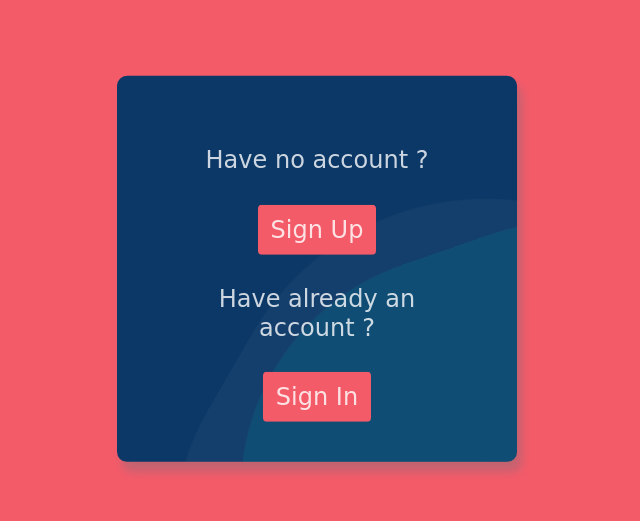
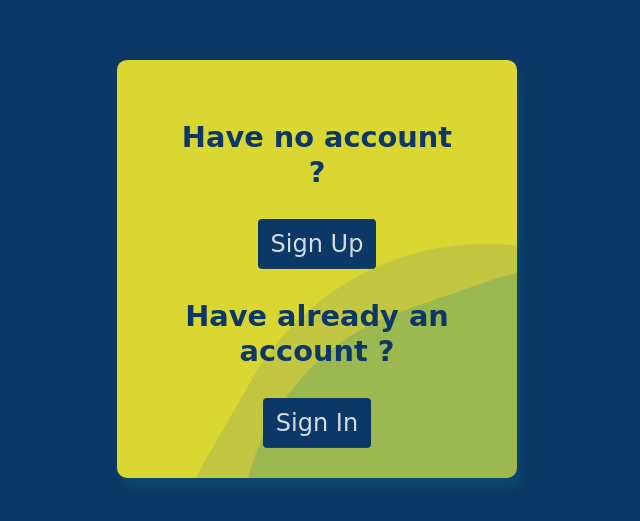
Before and after one commit to mohammadalnajar/football_Project_API, a website with bundled scripts: page index.html in a window 1280 px wide. Shown: the part 131-652 px from the top of the page, without its empty margins (323-963 px from the left). Built offline with nearby package versions, Linux system fonts and the light colour scheme; a web font is replaced by a local one.

Commit message:
color changed

```diff
--- a/public/style.css
+++ b/public/style.css
@@ -1,5 +1,9 @@
 @import url("https://fonts.googleapis.com/css2?family=Kirang+Haerang&display=swap");
-
+/* #f45b69 */
+:root {
+  --primaryColor: #dad732;
+  --secondaryColor: #0b3866;
+}
 * {
   margin: 0;
   padding: 0;
@@ -11,7 +15,7 @@
   justify-content: center;
   align-items: center;
   background-color: #d1f6ff;
-  background-color: #f45b69;
+  background-color: var(--secondaryColor);
 
   font-family: "Kirang Haerang", cursive;
 }
@@ -23,9 +27,9 @@
   justify-content: space-between;
   align-items: center;
   flex-direction: column;
-  padding: 40px;
-  background-color: #0b3866;
-  color: rgba(255, 255, 255, 0.795);
+  padding: 30px;
+  background-color: var(--primaryColor);
+  color: var(--secondaryColor);
   border-radius: 10px;
   font-size: 4rem;
 }
@@ -33,21 +37,22 @@
 #sign-up-container input,
 #sign-in-container input {
   margin: 30px;
-  font-size: 1.5rem;
+  font-size: 1.8rem;
+  font-weight: bold;
 }
 
 .btn {
   color: rgba(255, 255, 255, 0.822);
-  background-color: #f45b69;
+  background-color: var(--secondaryColor);
   font-size: 1.5rem;
 }
 .btn:hover {
   background-color: rgba(255, 255, 255, 0.795);
-  color: #0b3866;
+  color: var(--primaryColor);
 }
 
 body {
-  background-color: #f45b69;
+  background-color: var(--secondaryColor);
   font-family: "Asap", sans-serif;
 }
 
```
